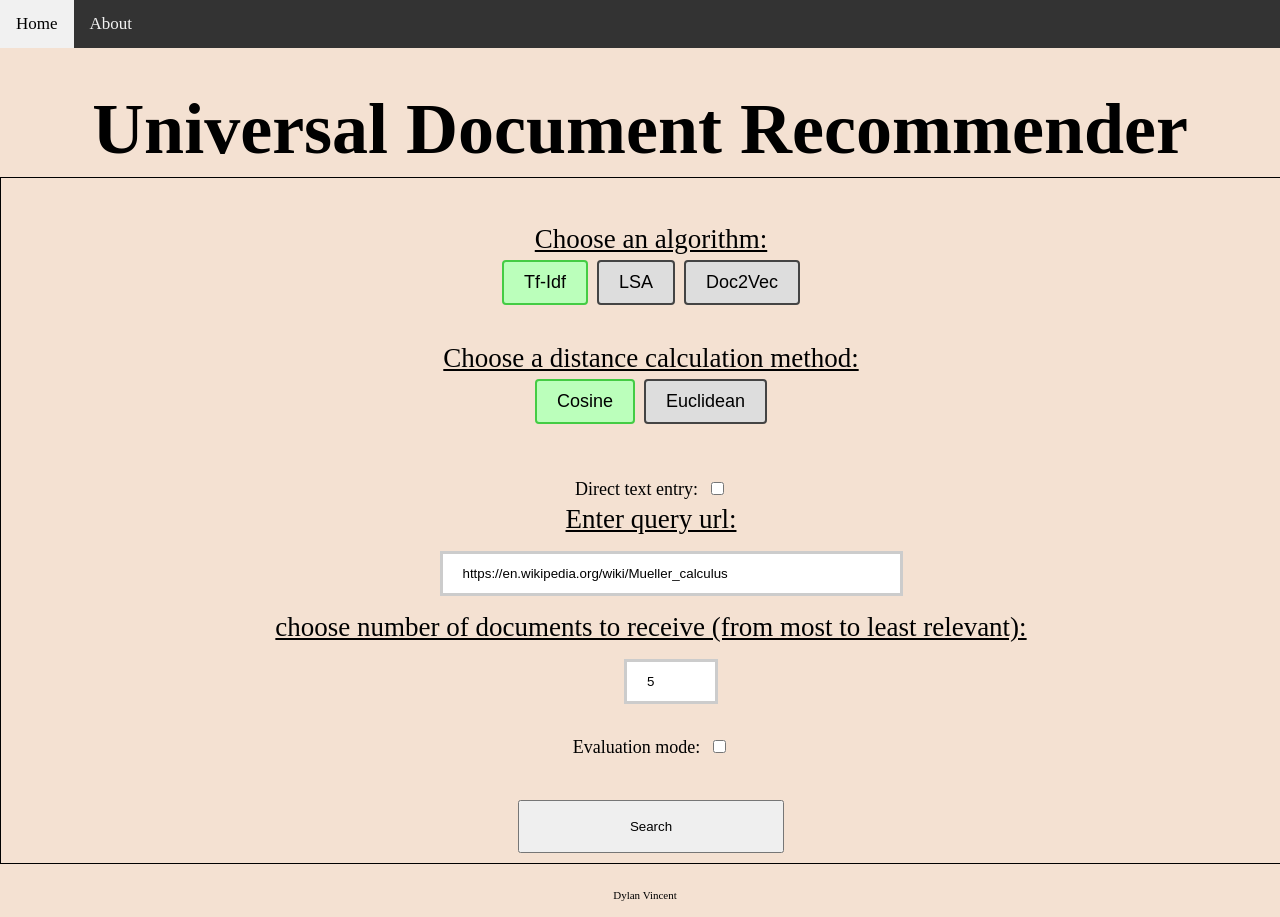
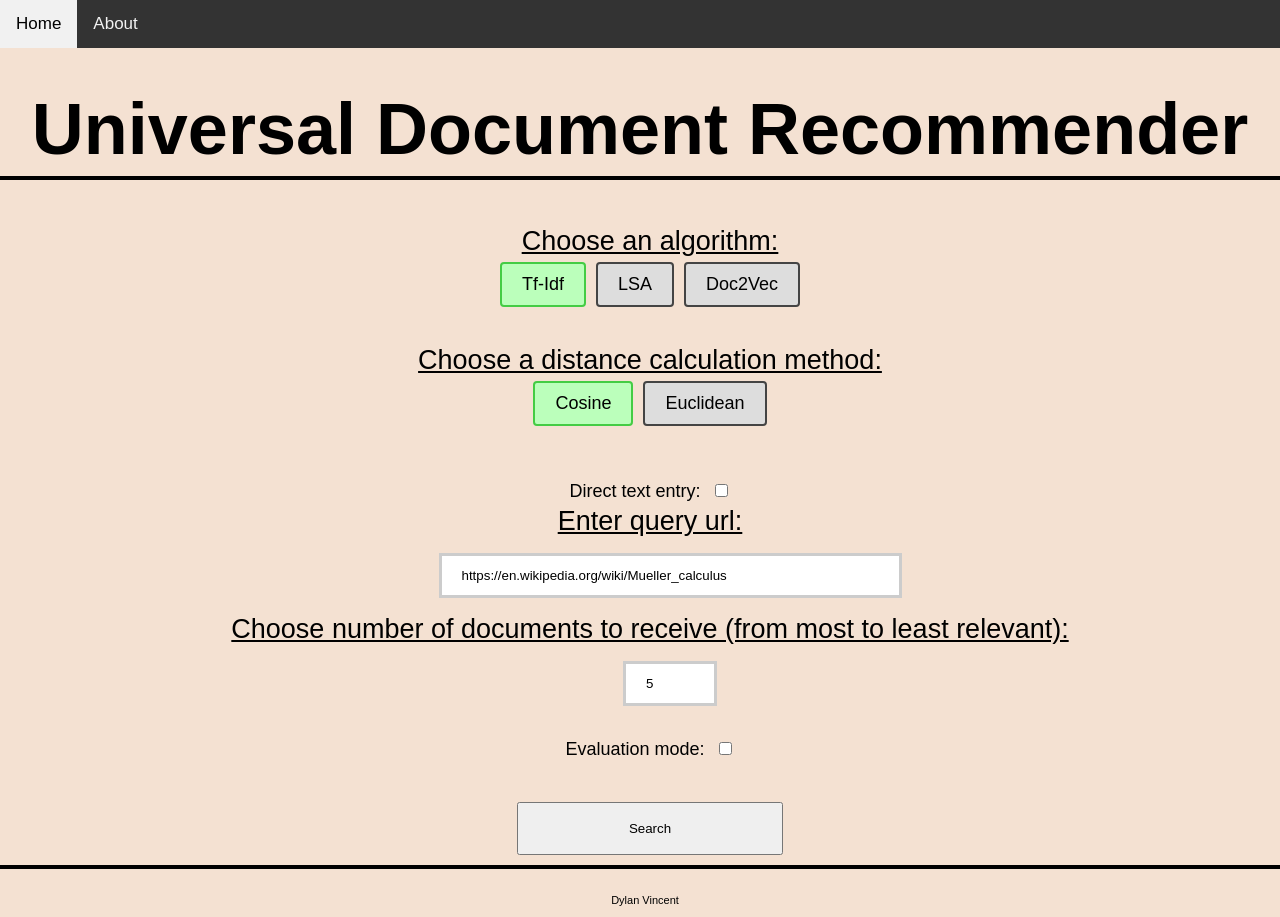
Before and after one commit to Dylanvin/universal-document-recommender, a Flask app: page / in a window 1280 px wide. Run offline with Flask 2, Linux system fonts and the light colour scheme; parts of the project's set-up code (start-up, migrations or seed data) failed here and were passed over; some libraries are stand-ins or nearby versions.

Commit message:
style change

```diff
--- a/static/styles/main.css
+++ b/static/styles/main.css
@@ -4,6 +4,7 @@ html, body {
     padding-top: 20px;
     width: 100%;
     margin: 0;
+    font-family: sans-serif, Arial;
 }
 
 h1 {
@@ -19,10 +20,8 @@ form {
     padding: 10px;
     margin-bottom: 25px;
     /* background-color: #e0c68b !important; */
-    border: 1px solid black;
-
-
-
+    border-bottom: 4px solid black;
+    border-top: 4px solid black;
     width: 100%;
     text-align: center;
 }
--- a/templates/index.html
+++ b/templates/index.html
@@ -38,7 +38,7 @@
                       <dt>Enter query url:</dt>
                 <dd>{{ form.query_url(size='50', value='https://en.wikipedia.org/wiki/Mueller_calculus') }}</dd>
                  </div>
-                <dt>choose number of documents to receive (from most to least relevant):</dt>
+                <dt>Choose number of documents to receive (from most to least relevant):</dt>
                 <dd>{{ form.num }}</dd>
 				 <label for="showEvaluation">Evaluation mode:</label>
 				 {{ form.eval_select(onclick="myFunction2()") }}
```
